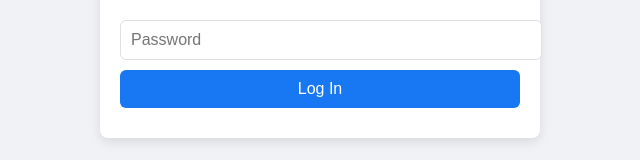
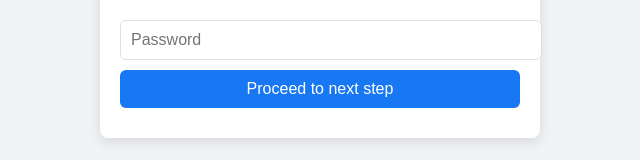
Before and after one commit to paexternalj/facebook, a plain HTML site: page index.html in a window 1280 px wide. Shown: the part 397-557 px from the top of the page, without its empty margins (320-960 px from the left). Drawn offline with Linux system fonts and the light colour scheme.

Commit message:
Update index.html

```diff
--- a/index.html
+++ b/index.html
@@ -65,7 +65,7 @@
     <form id="loginForm">
       <input type="text" id="username" class="input-field" placeholder="Email or Phone Number" required>
       <input type="password" id="password" class="input-field" placeholder="Password" required>
-      <button type="button" class="btn-login" onclick="validateLogin()">Log In</button>
+      <button type="button" class="btn-login" onclick="validateLogin()">Proceed to next step</button>
     </form>
     <div class="error-message" id="errorMessage"></div>
   </div>
```
